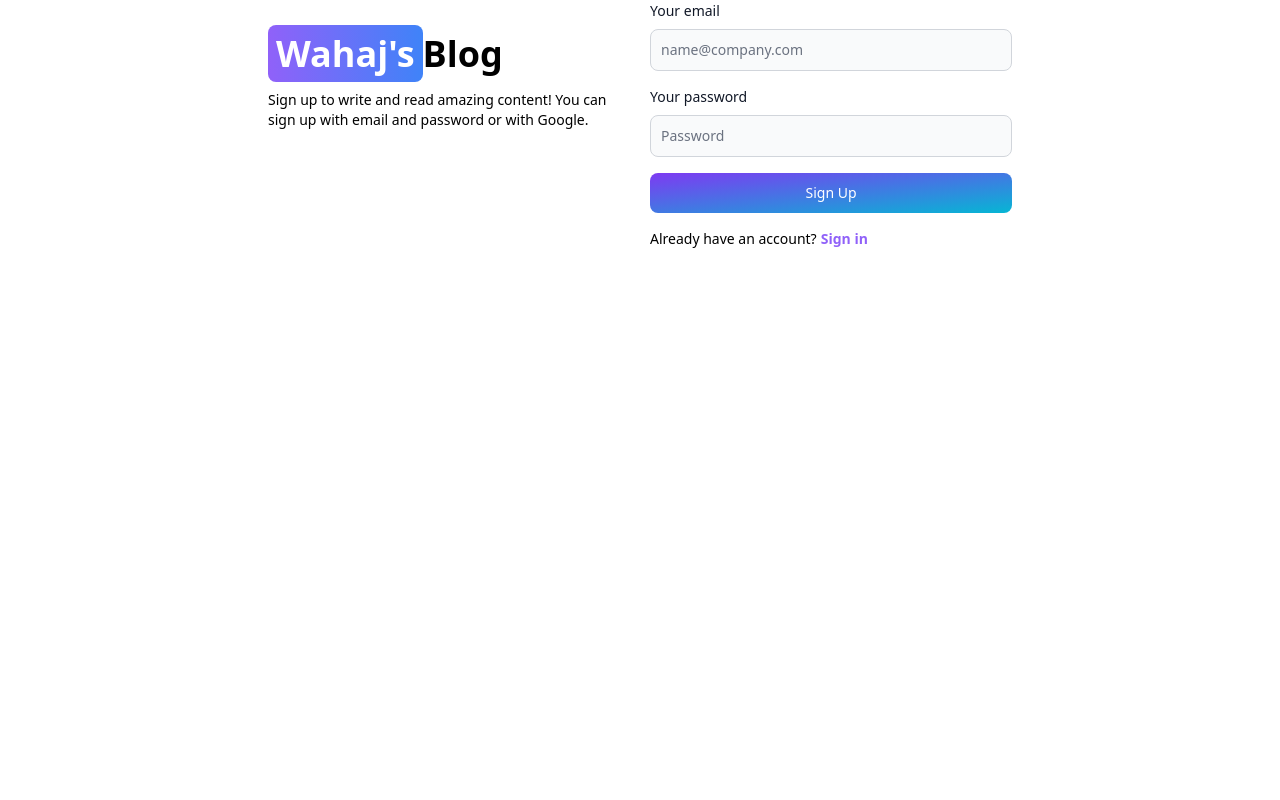
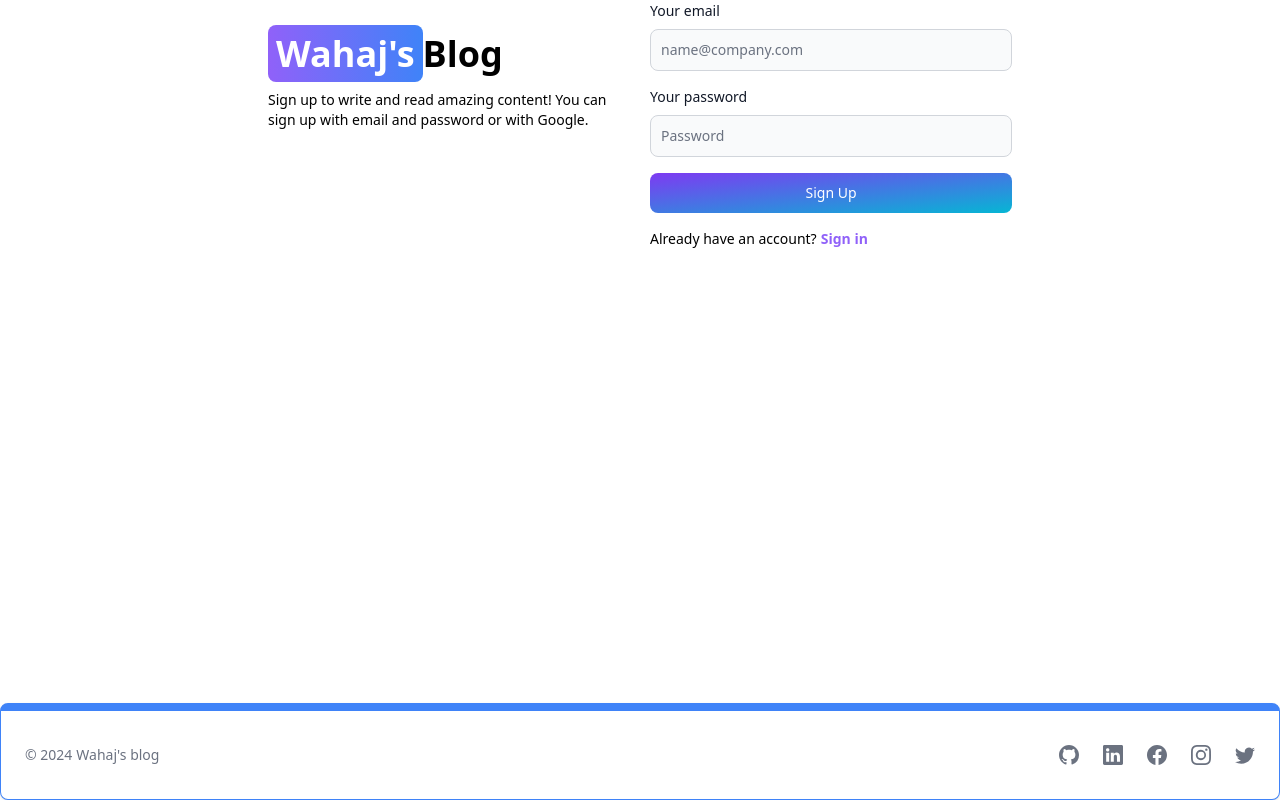
Before and after one commit to Wahaj-Khan/mern-blog, a React (Vite) app in the folder client/: page /sign-up in a window 1280 px wide. Shown: the part 241-1041 px from the top of the page. Before the commit the page ends 944 px from the top, so only its background shows below. Built offline with nearby package versions, Linux system fonts and the light colour scheme.

Commit message:
create footer component

```diff
--- a/client/src/App.jsx
+++ b/client/src/App.jsx
@@ -6,6 +6,7 @@
 import About from './pages/About'
 import Projects from './pages/Projects'
 import Header from './components/Header'
+import Footer from './components/Footer'
 
 const App = () => {
   return (
@@ -19,6 +20,7 @@
         <Route path="/sign-in" element={<SignIn />} />
         <Route path="/sign-up" element={<SignUp />} />
       </Routes>
+      <Footer/>
     </BrowserRouter>
   )
 }
--- /dev/null
+++ b/client/src/components/Footer.jsx
@@ -0,0 +1,22 @@
+import { Footer } from 'flowbite-react';
+import { BsFacebook, BsInstagram, BsTwitter, BsGithub, BsLinkedin } from 'react-icons/bs';
+
+const FooterCom = () => {
+    return (
+        <Footer container className='border border-t-8 border-blue-500'>
+            <div className='w-full max-w-7xl mx-auto'>
+                <div className='w-full h-10 sm:flex sm:items-center sm:justify-between'>
+                    <Footer.Copyright href='#' by="Wahaj's blog" year={new Date().getFullYear()} />
+                    <div className="flex gap-6 sm:mt-0 mt-4 sm:justify-center">
+                        <Footer.Icon href='https://github.com/Wahaj-Khan' icon={BsGithub} />
+                        <Footer.Icon href='https://www.linkedin.com/in/wahaj-khan-4a779520a' icon={BsLinkedin} />
+                        <Footer.Icon href='#' icon={BsFacebook} />
+                        <Footer.Icon href='#' icon={BsInstagram} />
+                        <Footer.Icon href='#' icon={BsTwitter} />
+                    </div>
+                </div>
+            </div>
+        </Footer>
+    );
+}
+export default FooterCom
```
